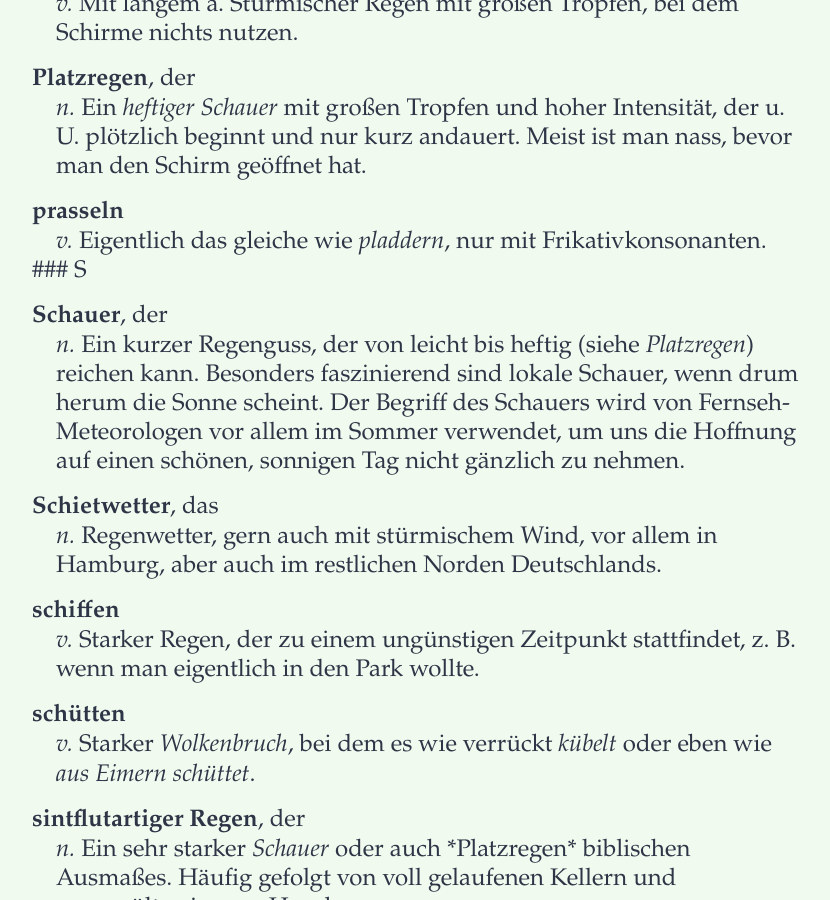
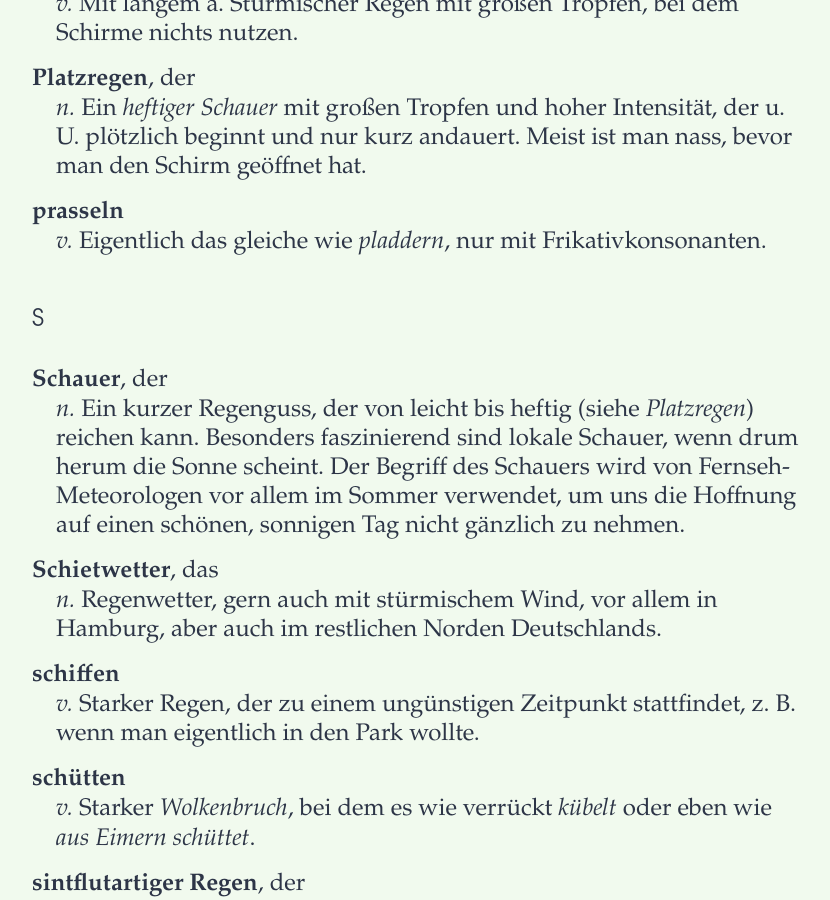
Before and after one commit to marc2o/marc2o.github.io, a Jekyll site: the page built from _posts/2015-09-16-50-Woerter-fuer-Regen.md, in a window 1280 px wide and 900 px high, scrolled down 5279 px. Shown: the whole window, without its empty margins (224-1054 px from the left). Built offline with Jekyll 4.4.1, drawn with Linux system fonts in a browser that asks for light colours.

Commit message:
Update 2015-09-16-50-Woerter-fuer-Regen.md

```diff
--- a/_posts/2015-09-16-50-Woerter-fuer-Regen.md
+++ b/_posts/2015-09-16-50-Woerter-fuer-Regen.md
@@ -104,7 +104,7 @@ Dieses kurze Glossar zeigt doch unser sehr gestörtes Verhältnis zum Regen. Kei
 	<dd><em>n.</em> Ein <em>heftiger Schauer</em> mit großen Tropfen und hoher Intensität, der u. U. plötzlich beginnt und nur kurz andauert. Meist ist man nass, bevor man den Schirm geöffnet hat.</dd>
 	<dt><strong>prasseln</strong></dt>
 	<dd><em>v.</em> Eigentlich das gleiche wie <em>pladdern</em>, nur mit Frikativkonsonanten.</dd>
-<dl>
+</dl>
 
 ### S
 
```
